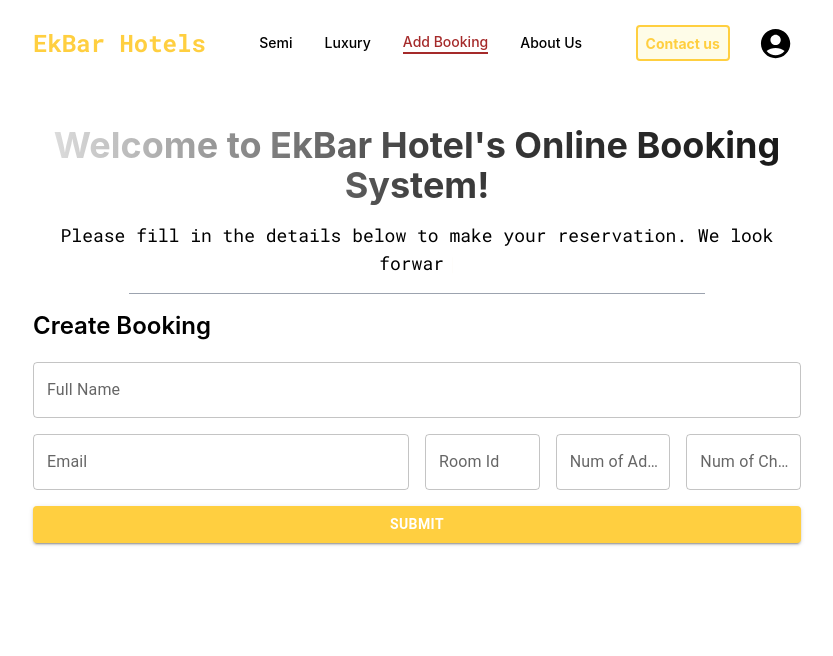
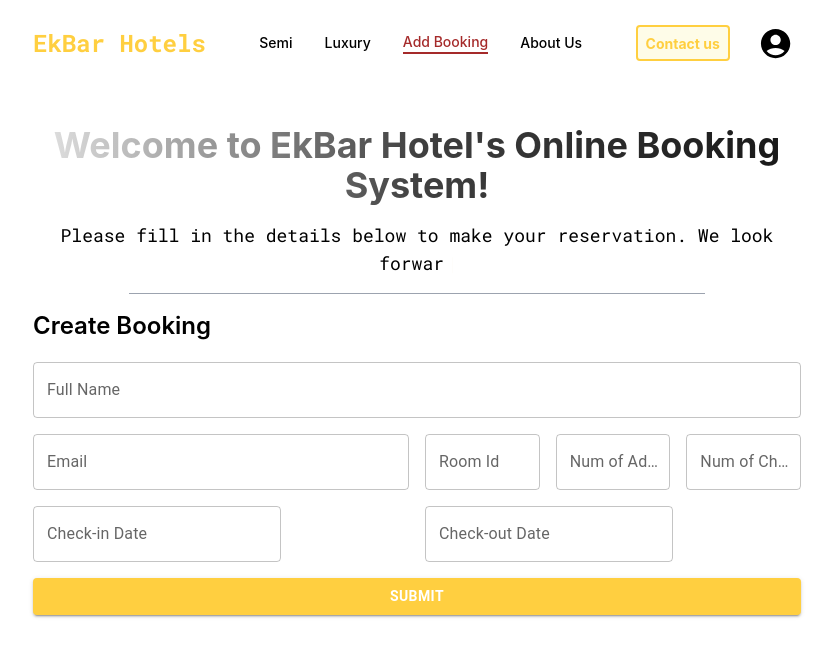
Before and after one commit to ShashmithaBan/EKBAR-HMS_REACT_JS_TAILWINDCSS, a React (Create React App) app in the folder my-app/: page /addbooking in a window 1280 px wide. Shown: the top 656 px of the page, without its empty margins (223-1056 px from the left). Built offline with nearby package versions, Linux system fonts and the light colour scheme.

Commit message:
implemented the booking form successfully

```diff
--- a/my-app/package.json
+++ b/my-app/package.json
@@ -8,6 +8,7 @@
     "@material-ui/core": "^4.12.4",
     "@mui/icons-material": "^5.15.20",
     "@mui/material": "^5.15.20",
+    "@mui/x-date-pickers": "^7.7.1",
     "@radix-ui/react-dialog": "^1.1.1",
     "@reduxjs/toolkit": "^2.2.5",
     "@testing-library/jest-dom": "^5.17.0",
--- a/my-app/src/Components/Pages/AddBooking/CreateBooking.jsx
+++ b/my-app/src/Components/Pages/AddBooking/CreateBooking.jsx
@@ -1,7 +1,11 @@
-import { Grid, TextField } from '@mui/material';
+import { Grid, TextField, Button, Tooltip, Stack } from '@mui/material';
+import { styled } from '@mui/material/styles';
 import { Field, Form, Formik } from 'formik';
 import React from 'react';
-import { Button } from '@mui/material';
+import { AdapterDayjs } from '@mui/x-date-pickers/AdapterDayjs';
+import { LocalizationProvider } from '@mui/x-date-pickers/LocalizationProvider';
+import { DatePicker } from '@mui/x-date-pickers/DatePicker';
+import dayjs from 'dayjs';
 
 const initialValues = {
   fullName: '',
@@ -9,14 +13,17 @@ const initialValues = {
   numOfAdults: '',
   numOfChildren: '',
   roomId: '',
-  checkInDate: '',
-  checkOutDate: ''
+  checkInDate: null,
+  checkOutDate: null,
 };
+
+
+
+
 
 export const CreateBooking = () => {
   const handleSubmit = (values) => {
     console.log('Form Values:', values);
-
   };
 
   return (
@@ -29,7 +36,7 @@ export const CreateBooking = () => {
           initialValues={initialValues}
           onSubmit={handleSubmit}
         >
-
+          {({ setFieldValue }) => (
             <Form>
               <Grid container spacing={2}>
                 <Grid item xs={12}>
@@ -40,12 +47,11 @@ export const CreateBooking = () => {
                         label="Full Name"
                         variant="outlined"
                         fullWidth
-
                       />
                     )}
                   </Field>
                 </Grid>
-            <Grid item xs={6}>
+                <Grid item md={6} xs={12}>
                   <Field name="email">
                     {({ field }) => (
                       <TextField
@@ -53,12 +59,11 @@ export const CreateBooking = () => {
                         label="Email"
                         variant="outlined"
                         fullWidth
-
                       />
                     )}
                   </Field>
                 </Grid>
-            <Grid item xs={2}>
+                <Grid item md={2} xs={12}>
                   <Field name="roomId">
                     {({ field }) => (
                       <TextField
@@ -66,12 +71,11 @@ export const CreateBooking = () => {
                         label="Room Id"
                         variant="outlined"
                         fullWidth
-
                       />
                     )}
                   </Field>
                 </Grid>
-            <Grid item xs={2}>
+                <Grid item md={2} xs={12}>
                   <Field name="numOfAdults">
                     {({ field }) => (
                       <TextField
@@ -79,12 +83,11 @@ export const CreateBooking = () => {
                         label="Num of Adults"
                         variant="outlined"
                         fullWidth
-
                       />
                     )}
                   </Field>
                 </Grid>
-            <Grid item xs={2}>
+                <Grid item md={2} xs={12}>
                   <Field name="numOfChildren">
                     {({ field }) => (
                       <TextField
@@ -92,10 +95,39 @@ export const CreateBooking = () => {
                         label="Num of Children"
                         variant="outlined"
                         fullWidth
-
                       />
                     )}
                   </Field>
+                </Grid>
+                <Grid item xs={6} >
+                  <LocalizationProvider dateAdapter={AdapterDayjs}>
+                    <Field name="checkInDate">
+                      {({ field }) => (
+                        <DatePicker
+                          {...field}
+                          label="Check-in Date"
+                          inputFormat="DD/MM/YYYY"
+                          renderInput={(params) => <TextField {...params} fullWidth />}
+                          onChange={(value) => setFieldValue('checkInDate', value)}
+                        />
+                      )}
+                    </Field>
+                    </LocalizationProvider>
+                </Grid>
+                <Grid item xs={6} >
+                <LocalizationProvider dateAdapter={AdapterDayjs}>
+                  <Field name="checkOutDate">
+                    {({ field }) => (
+                      <DatePicker
+                        {...field}
+                        label="Check-out Date"
+                        inputFormat="DD/MM/YYYY"
+                        renderInput={(params) => <TextField {...params} fullWidth />}
+                        onChange={(value) => setFieldValue('checkOutDate', value)}
+                      />
+                    )}
+                  </Field>
+                  </LocalizationProvider>
                 </Grid>
                 <Grid item xs={12}>
                   <Button
@@ -104,8 +136,7 @@ export const CreateBooking = () => {
                     variant="contained"
                     color="primary"
                     sx={{
-
-                    justifyContent:'center',
+                      justifyContent: 'center',
                       backgroundColor: "#FFCF40",
                       fontWeight: "bold",
                       '&:hover': {
@@ -118,7 +149,7 @@ export const CreateBooking = () => {
                 </Grid>
               </Grid>
             </Form>
-
+          )}
         </Formik>
       </div>
     </div>
```
Also changed, not shown: 1 other file (tests, documents, lock files or other folders). Lines whose indentation alone changed are shown as unchanged.
